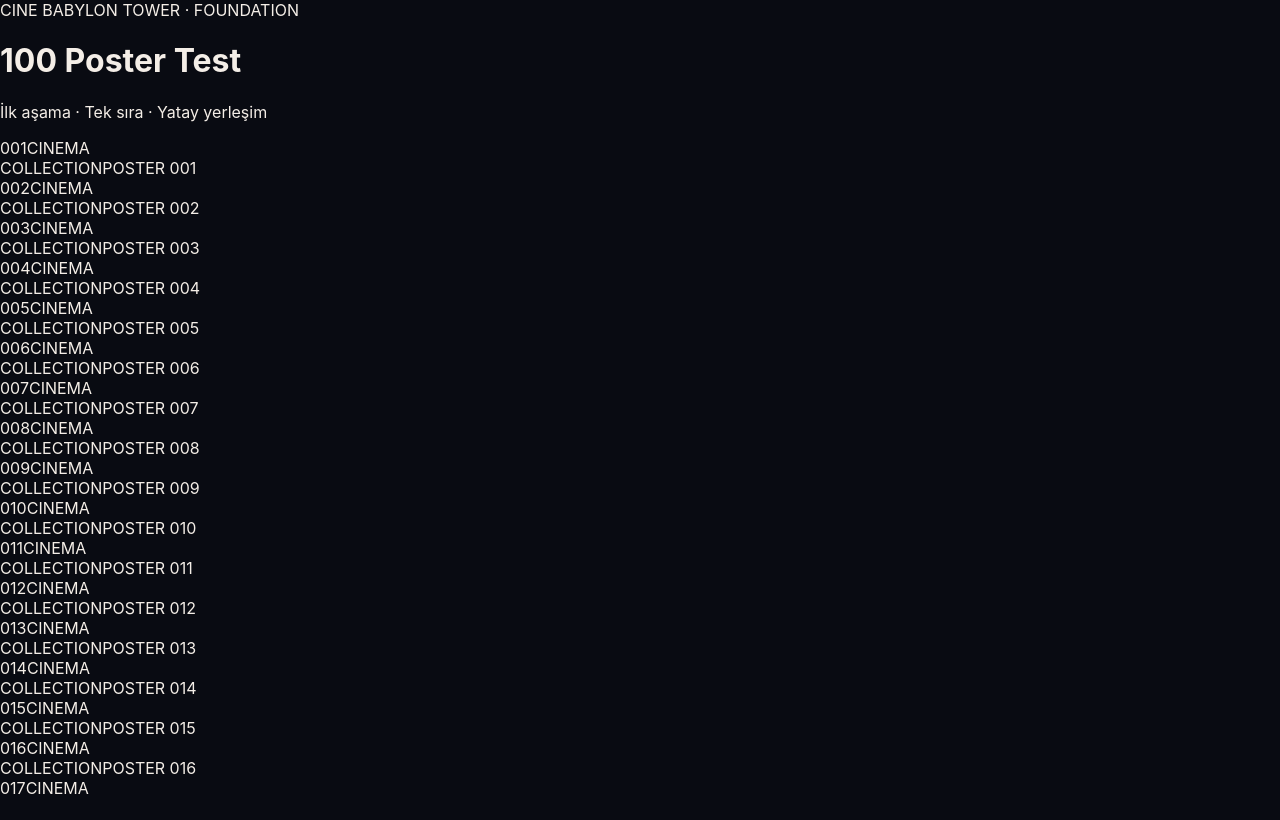
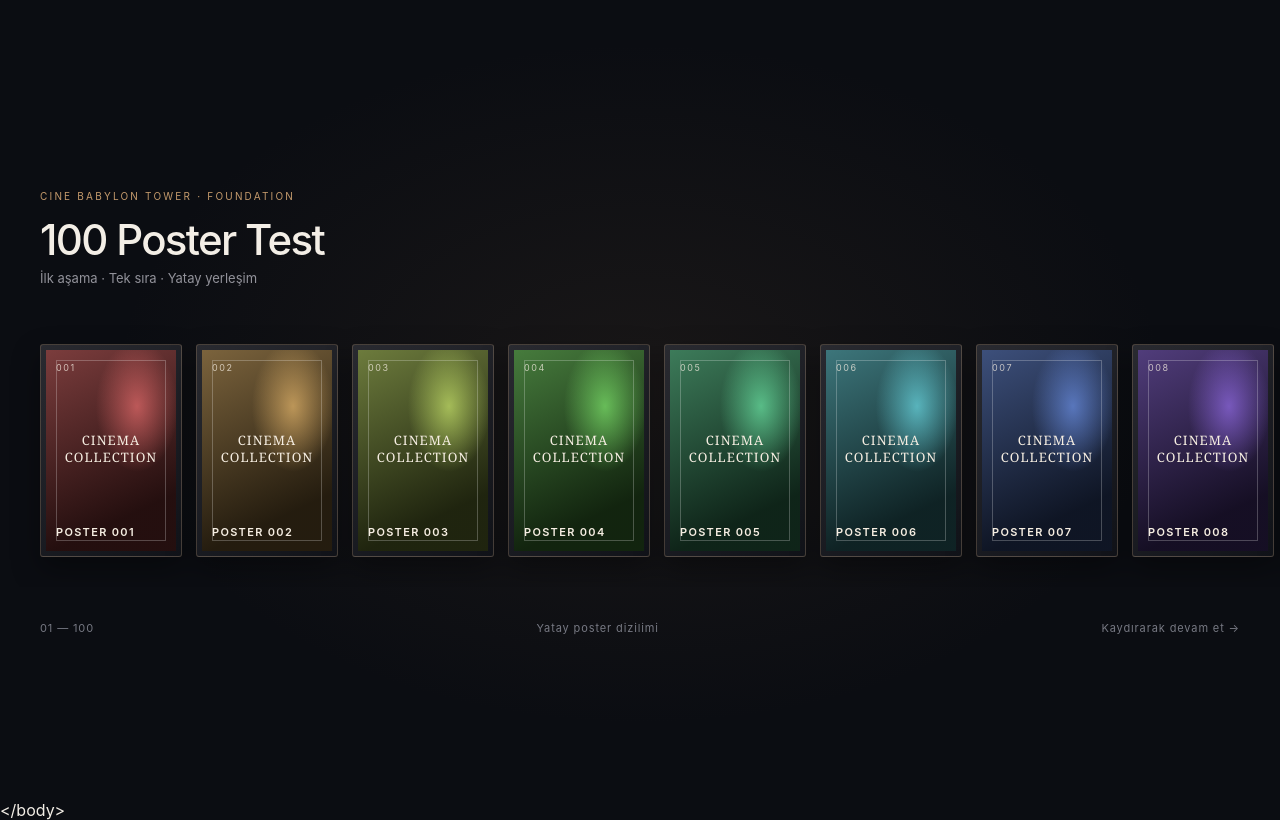
Before and after one commit to SiriusBrahim/CineBabylonTower, a React (Vite) app: page / in a window 1280 px wide. Built offline with nearby package versions, Linux system fonts and the light colour scheme.

Commit message:
style: create clean horizontal poster gallery

```diff
--- a/src/styles.css
+++ b/src/styles.css
@@ -1,97 +1,145 @@
-* {
-  box-sizing: border-box;
-}
+* { box-sizing: border-box; }
 
-html,
-body,
-#root {
+html, body, #root {
   width: 100%;
-  height: 100%;
+  min-height: 100%;
   margin: 0;
-  overflow: hidden;
 }
 
 body {
   min-width: 320px;
-  background: #090b12;
-  color: #f4eee7;
+  background: #0b0d12;
+  color: #f3eee6;
   font-family: Inter, ui-sans-serif, system-ui, sans-serif;
 }
 
-.tower-only,
-.staircase-stage {
+.poster-page {
+  min-height: 100vh;
+  display: flex;
+  flex-direction: column;
+  justify-content: center;
+  gap: 34px;
+  padding: 48px 0 30px;
+  overflow: hidden;
+  background:
+    radial-gradient(ellipse at 50% 48%, rgba(91, 69, 48, .18), transparent 58%),
+    #0b0d12;
+}
+
+.poster-header, .poster-footer {
+  width: min(1200px, calc(100% - 48px));
+  margin: 0 auto;
+}
+
+.eyebrow {
+  color: #c59b6c;
+  font-size: 10px;
+  letter-spacing: .22em;
+}
+
+.poster-header h1 {
+  margin: 10px 0 5px;
+  font-size: clamp(26px, 4vw, 42px);
+  font-weight: 500;
+  letter-spacing: -.04em;
+}
+
+.poster-header p {
+  margin: 0;
+  color: #92929a;
+  font-size: 13px;
+}
+
+.poster-viewport {
+  width: 100%;
+  overflow-x: auto;
+  overflow-y: hidden;
+  padding: 24px max(24px, calc((100vw - 1200px) / 2)) 30px;
+  scrollbar-color: #80664c #191a20;
+  scrollbar-width: thin;
+}
+
+.poster-row {
+  display: flex;
+  align-items: center;
+  gap: 14px;
+  width: max-content;
+}
+
+.poster-card {
+  flex: 0 0 142px;
+  width: 142px;
+  height: 213px;
+  padding: 5px;
+  border: 1px solid rgba(210, 177, 137, .25);
+  border-radius: 3px;
+  background: linear-gradient(145deg, #292a30, #111319);
+  box-shadow: 0 12px 28px rgba(0,0,0,.35);
+}
+
+.poster-art {
+  --poster-hue: 30;
   position: relative;
+  display: flex;
   width: 100%;
   height: 100%;
-  min-height: 100dvh;
+  flex-direction: column;
+  justify-content: space-between;
   overflow: hidden;
-  background: #090b12;
+  padding: 12px 10px;
+  color: #f6eee2;
+  background:
+    radial-gradient(ellipse at 70% 28%, hsla(var(--poster-hue), 70%, 66%, .72), transparent 32%),
+    linear-gradient(155deg, hsl(var(--poster-hue), 34%, 36%), hsl(var(--poster-hue), 42%, 10%) 78%);
 }
 
-.staircase-stage canvas {
-  display: block;
-  width: 100%;
-  height: 100%;
+.poster-art::before {
+  position: absolute;
+  inset: 10px;
+  border: 1px solid rgba(255,255,255,.24);
+  content: "";
 }
 
-.step-navigator {
-  position: absolute;
-  z-index: 5;
-  top: 50%;
-  right: max(14px, env(safe-area-inset-right));
-  display: flex;
-  flex-direction: column;
-  align-items: center;
-  gap: 12px;
-  transform: translateY(-50%);
-  padding: 12px 8px;
-  border: 1px solid rgb(214 177 130 / 24%);
-  border-radius: 24px;
-  background: rgb(12 14 21 / 78%);
-  box-shadow: 0 10px 32px rgb(0 0 0 / 32%);
-  backdrop-filter: blur(12px);
+.poster-index, .poster-mark, .poster-title {
+  position: relative;
+  z-index: 1;
 }
 
-.step-nav-button {
-  display: grid;
-  width: 38px;
-  height: 38px;
-  place-items: center;
-  border: 1px solid rgb(214 177 130 / 38%);
-  border-radius: 50%;
-  background: #24232a;
-  color: #f2d3aa;
-  font-size: 24px;
-  line-height: 1;
-  cursor: pointer;
+.poster-index {
+  font-size: 9px;
+  letter-spacing: .18em;
+  opacity: .75;
 }
 
-.step-nav-button:disabled {
-  opacity: 0.35;
-  cursor: default;
+.poster-mark {
+  align-self: center;
+  margin-top: auto;
+  margin-bottom: auto;
+  font-family: Georgia, serif;
+  font-size: 13px;
+  line-height: 1.25;
+  letter-spacing: .08em;
+  text-align: center;
 }
 
-.step-nav-track {
-  display: flex;
-  width: 38px;
-  height: min(36vh, 240px);
-  align-items: center;
-  justify-content: center;
+.poster-title {
+  font-size: 11px;
+  font-weight: 600;
+  letter-spacing: .12em;
 }
 
-.step-nav-track input {
-  width: min(30vh, 210px);
-  height: 4px;
-  margin: 0;
-  accent-color: #c68c52;
-  transform: rotate(-90deg);
-  cursor: pointer;
+.poster-footer {
+  display: flex;
+  justify-content: space-between;
+  color: #777983;
+  font-size: 11px;
+  letter-spacing: .08em;
 }
 
-.step-counter {
-  min-width: 38px;
-  color: #e6c39c;
-  font-size: 11px;
-  font-variant-numeric: tabular-nums;
-  text-align: center;
+@media (max-width: 600px) {
+  .poster-page { gap: 24px; padding-top: 34px; }
+  .poster-header, .poster-footer { width: calc(100% - 36px); }
+  .poster-card { flex-basis: 118px; width: 118px; height: 177px; }
+  .poster-row { gap: 10px; }
+  .poster-footer { font-size: 9px; }
 }
```
